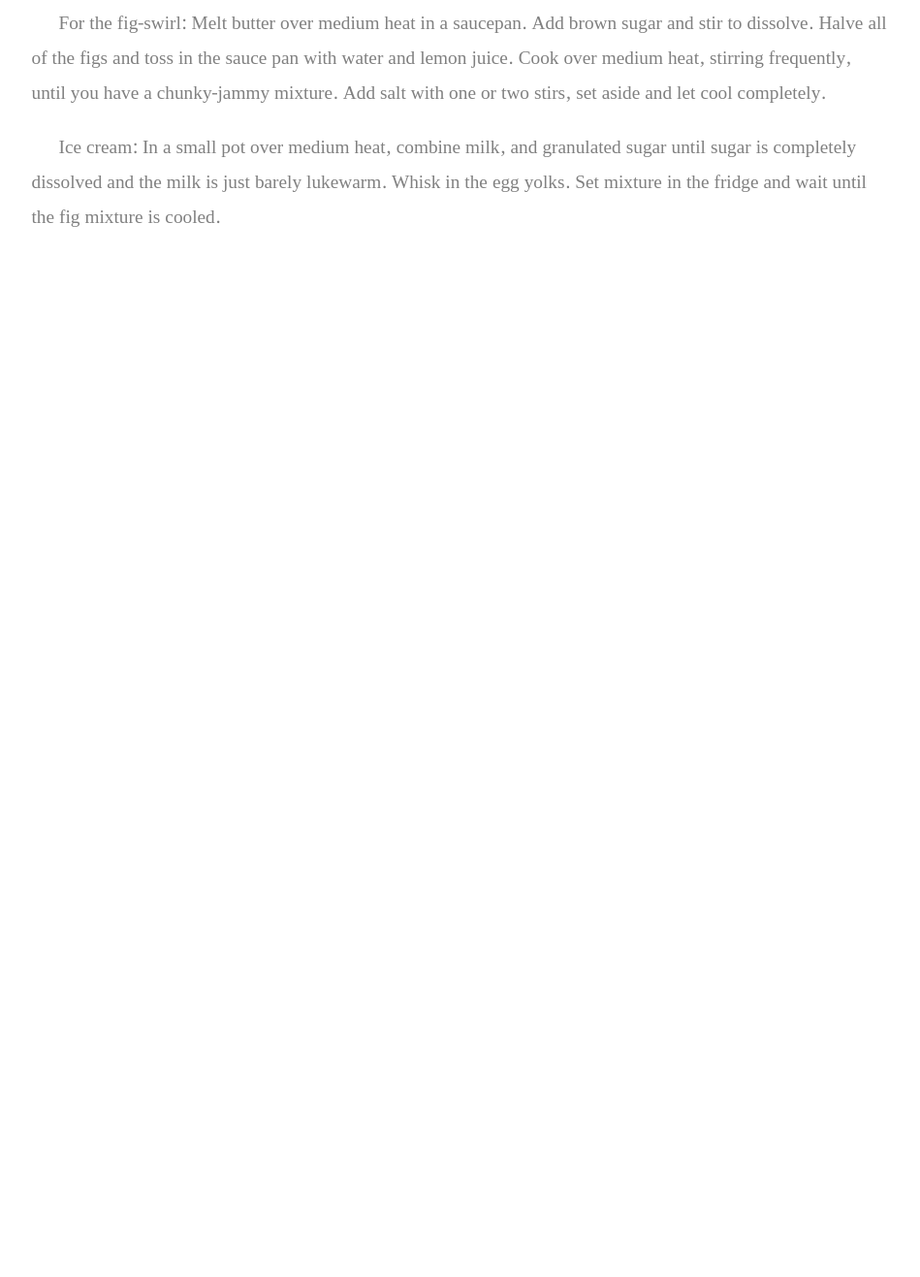
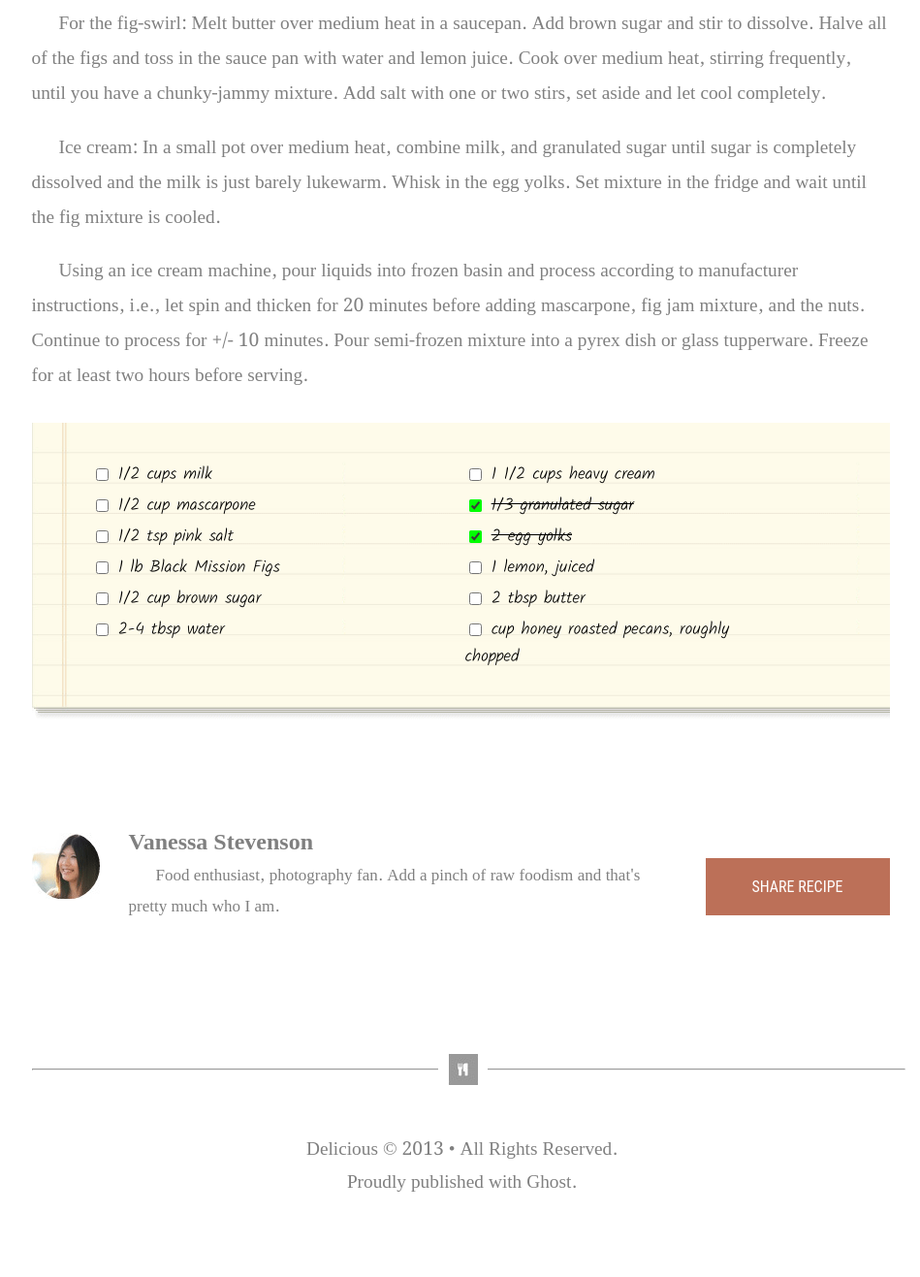
Before and after one commit to Popular234/chocopizza, a plain HTML site: page index.html in a window 1280 px wide. Shown: the part 880-2197 px from the top of the page at 97% size, without its empty margins (165-1114 px from the left). Before the commit the page ends 1216 px from the top, so only its background shows below. Drawn offline with nearby package versions, Linux system fonts and the light colour scheme.

Commit message:
finished finally

```diff
--- a/Styles/style.css
+++ b/Styles/style.css
@@ -83,3 +83,94 @@ p{
     font-family: 'Noto Serif Khojki', serif;
     color: gray;
 }
+form{
+    background-image: url(/Img/list-bg.png);
+    background-size: cover;
+    display: grid;
+    grid-template-columns: 1fr 500px;
+    position: relative;
+    bottom: 55px;
+}
+input{
+    position: relative;
+    vertical-align: middle;
+    accent-color: rgb(0, 255, 0);
+}
+.strike:checked + span{
+    text-decoration: line-through;
+}
+label{
+    position: relative;
+    top: 37px;
+    left: 60px;
+    padding: 2px;
+    font-family: 'Kalam', cursive;
+    font-size: 17.5px;
+}
+#nutz{
+    width: 300px;
+    padding-bottom: 90px;
+}
+#yup{
+    white-space: nowrap;
+}
+footer{
+    display: grid;
+    grid-template-columns: 100px 800px;
+    padding-top: 60px;
+}
+/* #fpic{
+    display: inline-block;
+} */
+footer h1{
+    grid-column-start: 2;
+    color: gray;
+    position: relative;
+    bottom: 20px;
+    font-size: x-large;
+}
+footer #ftext{
+    grid-column-start: 2;
+    font-size: 17px;
+    width: 550px;
+    padding-top: 10px;
+}
+#red{
+    display: flex;
+    grid-column-start: 2;
+    position: relative;
+    left: 595px;
+    bottom: 150px;
+    padding: 20px;
+    background-color: #bc7058;
+    color: white;
+    width: 150px;
+    justify-content: center;
+    font-family: 'Roboto Condensed', sans-serif;
+}
+#fsec{
+    width: 901px;
+}
+#small{
+    display: flex;
+    position: relative;
+    left: 419px;
+    bottom: 36px;
+    padding: 10px;
+    background-color: white;
+}
+.footer{
+    position: relative;
+    right: 70px;
+    top: 50px;
+    grid-column-start: 2;
+    text-align: center;
+}
+#yeh{
+    position: relative;
+    right: 70px;
+    top: 10px;
+    grid-column-start: 2;
+    text-align: center;
+    padding-bottom: 80px;
+}
--- a/index.html
+++ b/index.html
@@ -13,6 +13,9 @@
     <link rel="preconnect" href="https://fonts.googleapis.com">
     <link rel="preconnect" href="https://fonts.gstatic.com" crossorigin>
     <link href="https://fonts.googleapis.com/css2?family=Oswald:wght@200&display=swap" rel="stylesheet">
+    <link rel="preconnect" href="https://fonts.googleapis.com">
+    <link rel="preconnect" href="https://fonts.gstatic.com" crossorigin>
+    <link href="https://fonts.googleapis.com/css2?family=Kalam:wght@300&display=swap" rel="stylesheet">
     <link rel="stylesheet" href="/Styles/style.css">
     <title>Chocolate Pizza Recipe</title>
 </head>
@@ -41,11 +44,81 @@
         <img id="Pizza" src="/Img/choco-pizza.png">
         <p>For the fig-swirl: Melt butter over medium heat in a saucepan. Add brown sugar and stir to dissolve. Halve all of the figs and toss in the sauce pan with water and lemon juice. Cook over medium heat, stirring frequently, until you have a chunky-jammy mixture. Add salt with one or two stirs, set aside and let cool completely.</p>
         <p>Ice cream: In a small pot over medium heat, combine milk, and granulated sugar until sugar is completely dissolved and the milk is just barely lukewarm. Whisk in the egg yolks. Set mixture in the fridge and wait until the fig mixture is cooled.</p>
-        <p></p>
+        <p>Using an ice cream machine, pour liquids into frozen basin and process according to manufacturer instructions, i.e., let spin and thicken for 20 minutes before adding mascarpone, fig jam mixture, and the nuts. Continue to process for +/- 10 minutes. Pour semi-frozen mixture into a pyrex dish or glass tupperware. Freeze for at least two hours before serving.</p>
+        <form>
+            <label for="milk">
+                <input type="checkbox" class="strike" name="ing-list" value="milk">
+                <span> 1/2 cups milk</span>
+            </label>
+
+            <label for="cream">
+                <input type="checkbox" class="strike" name="ing-list" value="cream">
+                <span> 1 1/2 cups heavy cream</span>
+            </label>
+
+            <label for="mascarpone">
+                <input type="checkbox" class="strike" name="ing-list" value="mascarpone">
+                <span> 1/2 cup mascarpone</span>
+            </label>
+
+            <label for="sugar">
+                <input type="checkbox" class="strike" name="ing-list" value="sugar" checked>
+                <span> 1/3 granulated sugar</span>
+            </label>
+
+            <label for="salt">
+                <input type="checkbox" class="strike" name="ing-list" value="salt">
+                <span> 1/2 tsp pink salt</span>
+            </label>
+
+            <label for="eggs">
+                <input type="checkbox" class="strike" name="ing-list" value="eggs" checked>
+                <span> 2 egg yolks</span>
+            </label>
+
+            <label for="figs">
+                <input type="checkbox" class="strike" name="ing-list" value="figs">
+                <span> 1 lb Black Mission Figs</span>
+            </label>
+
+            <label for="lemon">
+                <input type="checkbox" class="strike" name="ing-list" value="lemon">
+                <span> 1 lemon, juiced</span>
+            </label>
+
+            <label for="bsugar">
+                <input type="checkbox" class="strike" name="ing-list" value="bsugar">
+                <span> 1/2 cup brown sugar</span>
+            </label>
+
+            <label for="butt">
+                <input type="checkbox" class="strike" name="ing-list" value="butt">
+                <span> 2 tbsp butter</span>
+            </label>
+
+            <label for="wata" id="wata">
+                <input type="checkbox" class="strike" name="ing-list" value="wata">
+                <span id="wata"> 2-4 tbsp water</span>
+            </label>
+
+            <label for="nutz" id="nutz">
+                <input type="checkbox" id="yup" class="strike" name="ing-list" value="nutz">
+                <span> cup honey roasted pecans, roughly chopped</span>
+            </label>
+        </form>
     </main>
 
     <footer>
-
+        <img id="fpic" src="/Img/van-pic.png">
+        <h1>Vanessa Stevenson</h1>
+        <p id="ftext">Food enthusiast, photography fan. Add a pinch of raw foodism and that's pretty much who I am.</p>
+        <a id="red">SHARE RECIPE</a>
+        <section id="fsec">
+            <hr>
+            <img id="small" src="/Img/small-logo.png">
+        </section>
+        <p class="footer">Delicious &copy 2013 &#x2022; All Rights Reserved.</p>
+        <p id="yeh">Proudly published with Ghost.</p>
     </footer>
 </body>
 </html>
```
Also changed, not shown: Img/PREVIEW.jpg.
